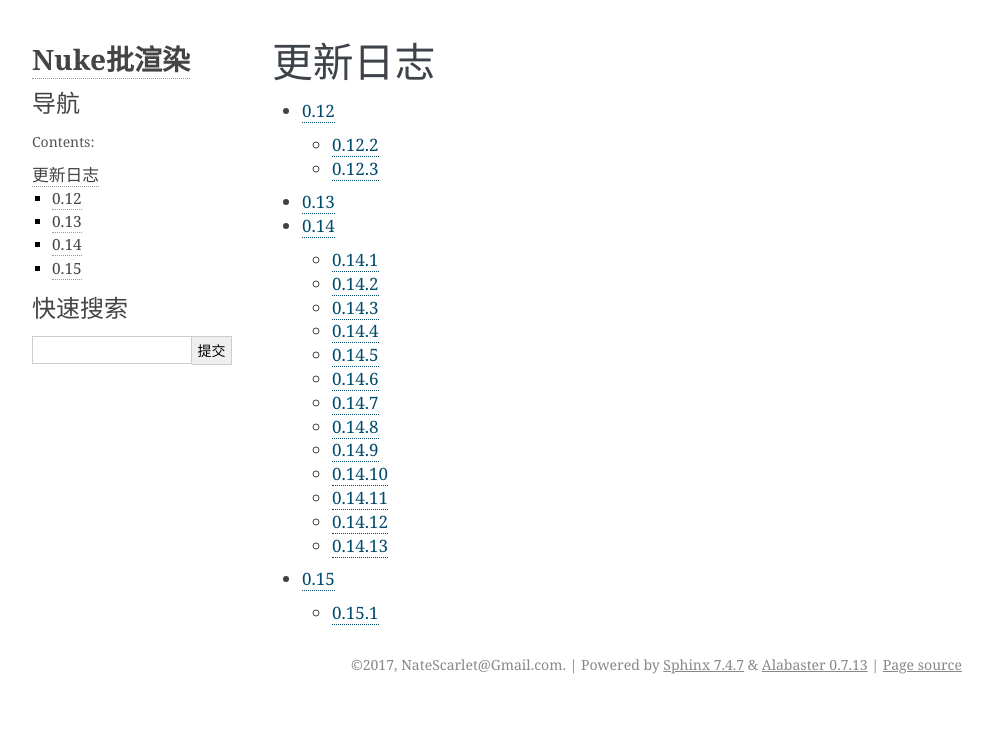
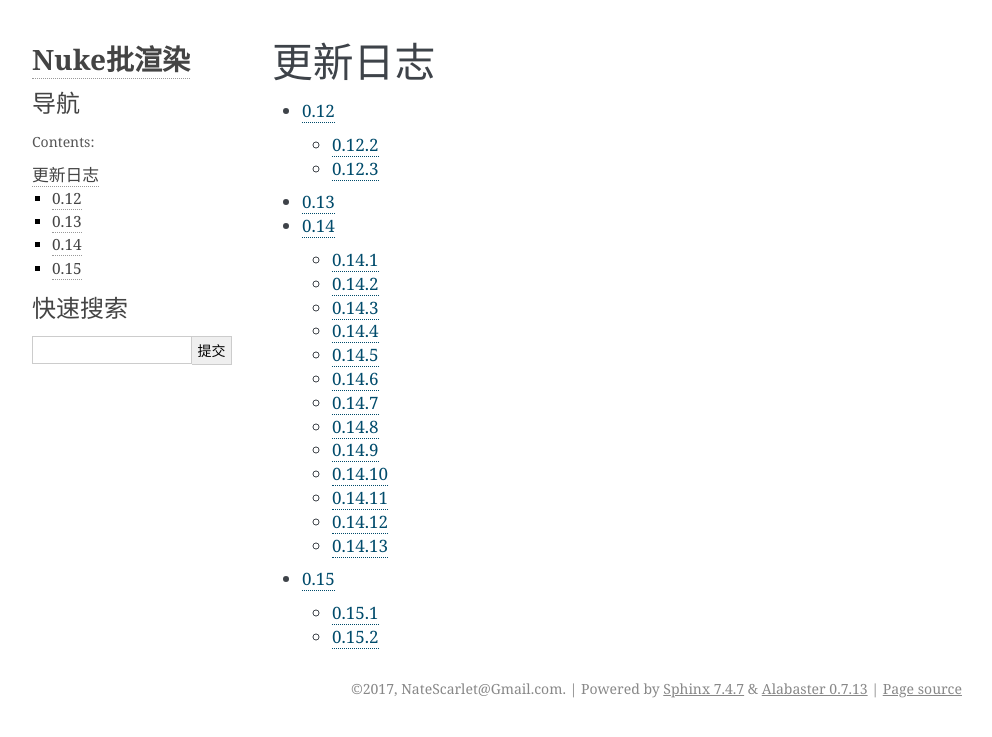
Before and after one commit to NateScarlet/NukeBatchRender, a Sphinx documentation site: the page built from Documentation/source/changelog.rst, in a window 1280 px wide. Shown: the top 737 px of the page, without its empty margins (148-1140 px from the left). Built offline with Sphinx 7.4.7, drawn with Linux system fonts in a browser that asks for light colours.

Commit message:
Bump version: 0.15.2

```diff
--- a/lib/batchrender/__about__.py
+++ b/lib/batchrender/__about__.py
@@ -1,5 +1,5 @@
 # -*- coding=UTF-8 -*-
 """About info.  """
 
-__version__ = '0.15.1'
+__version__ = '0.15.2'
 __author__ = 'NateScarlet@Gmail.com'
```
Also changed, not shown: Documentation/source/changelogs/005_0.15.md (+6 -0 lines).
